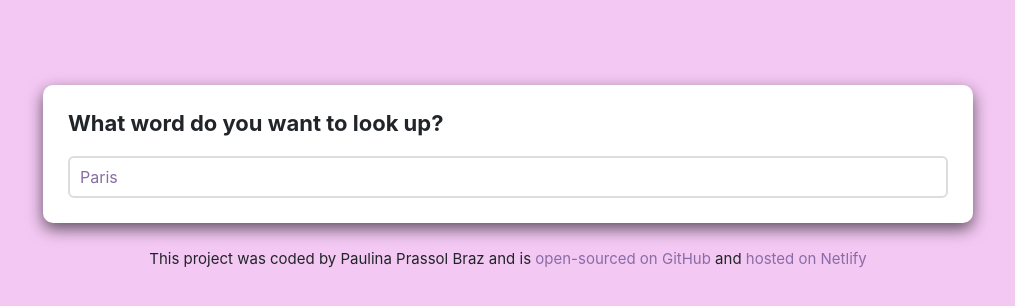
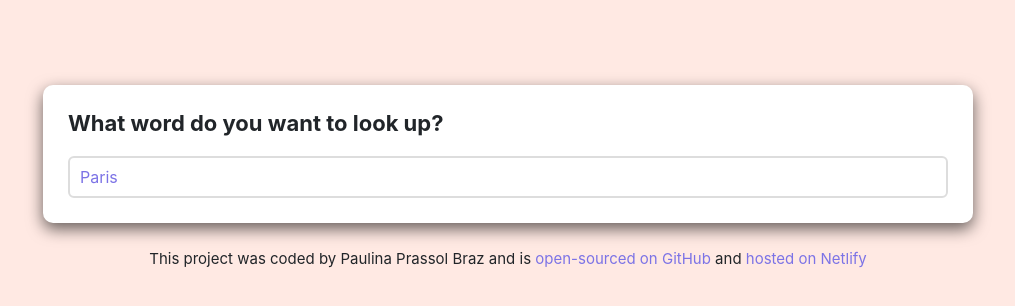
Before and after one commit to PaulinaBraz/dictionary-project, a React (Create React App) app: page / in a window 1280 px wide. Shown: the top 306 px of the page, without its empty margins (132-1147 px from the left). Built offline with nearby package versions, Linux system fonts and the light colour scheme; no server answers.

Commit message:
CSS color changes

```diff
--- a/src/App.css
+++ b/src/App.css
@@ -4,11 +4,11 @@
   margin: 0 auto;
 }
 body {
-  background-color: rgb(243, 200, 243);
+  background-color: #ffe9e3;
 }
 
 a {
-  color: rgb(137, 108, 165);
+  color: #7c73e6;
 }
 
 .App-header {
--- a/src/Dictionary.css
+++ b/src/Dictionary.css
@@ -17,5 +17,5 @@
   padding: 7px 10px;
   border-radius: 6px;
   border: 2px solid #ddd;
-  color: rgb(137, 108, 165);
+  color: #7c73e6;
 }
--- a/src/Dictionary.js
+++ b/src/Dictionary.js
@@ -10,7 +10,7 @@ export default function Dictionary(props) {
   let [loaded, setLoaded] = useState(false);
   let [photos, setPhotos] = useState(null);
 
-  function handleDictionResponse(response) {
+  function handleDictionary(response) {
     setResults(response.data[0]);
   }
 
@@ -19,14 +19,11 @@ export default function Dictionary(props) {
   }
 
   function search() {
-    let apiUrl = `https://api.dictionaryapi.dev/api/v2/entries/en_US/${keyword}`;
-    axios.get(apiUrl).then(handleDictionResponse);
-
-    let pexelsApiKey =
-      "PsLTG0vUousYgmUSrLTIEhpbXxFLrmgGCgtMnQ5IJyLonQCk9h8TvIuw";
-    let pexelsApiUrl = `https://api.pexels.com/v1/search?query=${keyword}&per_page=9`;
-    let headers = { Authorization: `Bearer ${pexelsApiKey}` };
-    axios.get(pexelsApiUrl, { headers: headers }).then(handlePexelsResponse);
+    let apiUrl = `https://api.dictionaryapi.dev/api/v2/entries/en/${keyword}`;
+    axios.get(apiUrl).then(handleDictionary);
+    let sheCodesApiKey = "bd79ao40tde3dec118ca46bc3e6dd55f";
+    let sheCodesApiUrl = `https://api.shecodes.io/images/v1/search?query=${keyword}&key=${sheCodesApiKey} `;
+    axios.get(sheCodesApiUrl).then(handlePexelsResponse);
   }
 
   function handleSubmit(event) {
--- a/src/Phonetic.css
+++ b/src/Phonetic.css
@@ -14,7 +14,7 @@
 }
 
 .Phonetic a:hover {
-  background-color: rgb(137, 108, 165);
+  background-color: #7c73e6;
   color: white;
 }
 
```
